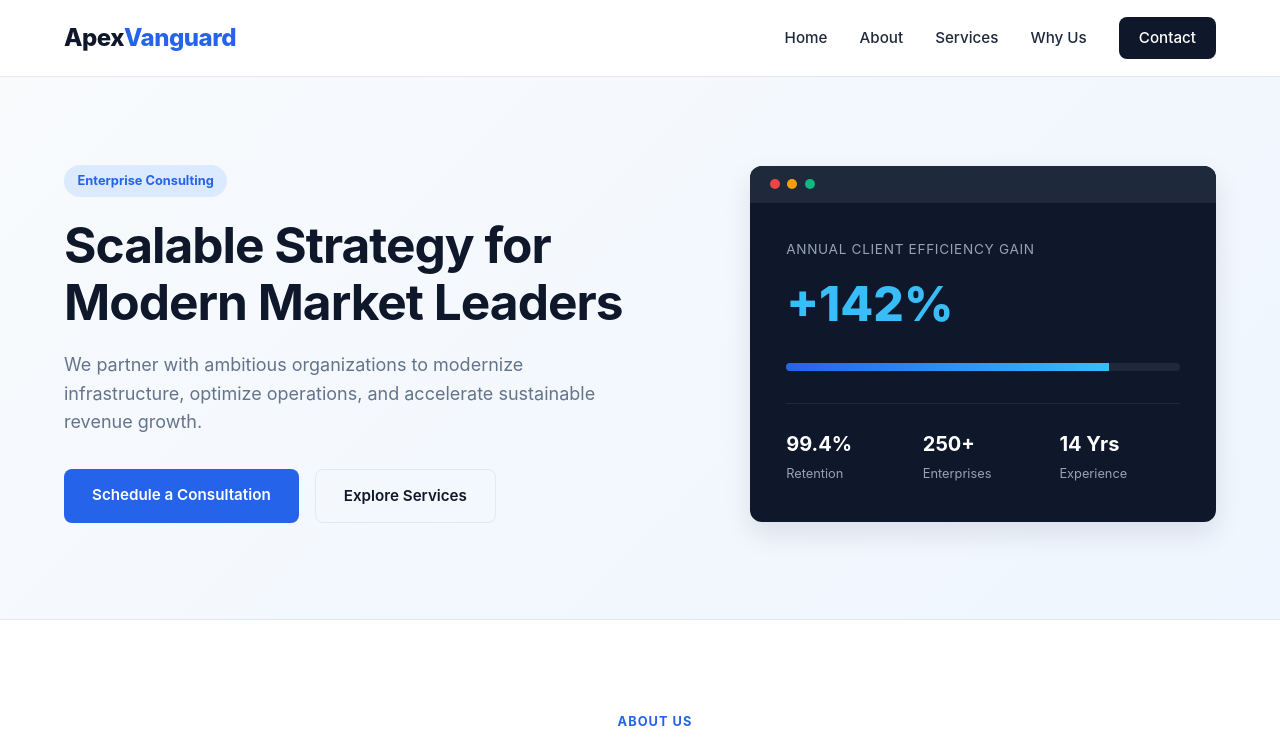
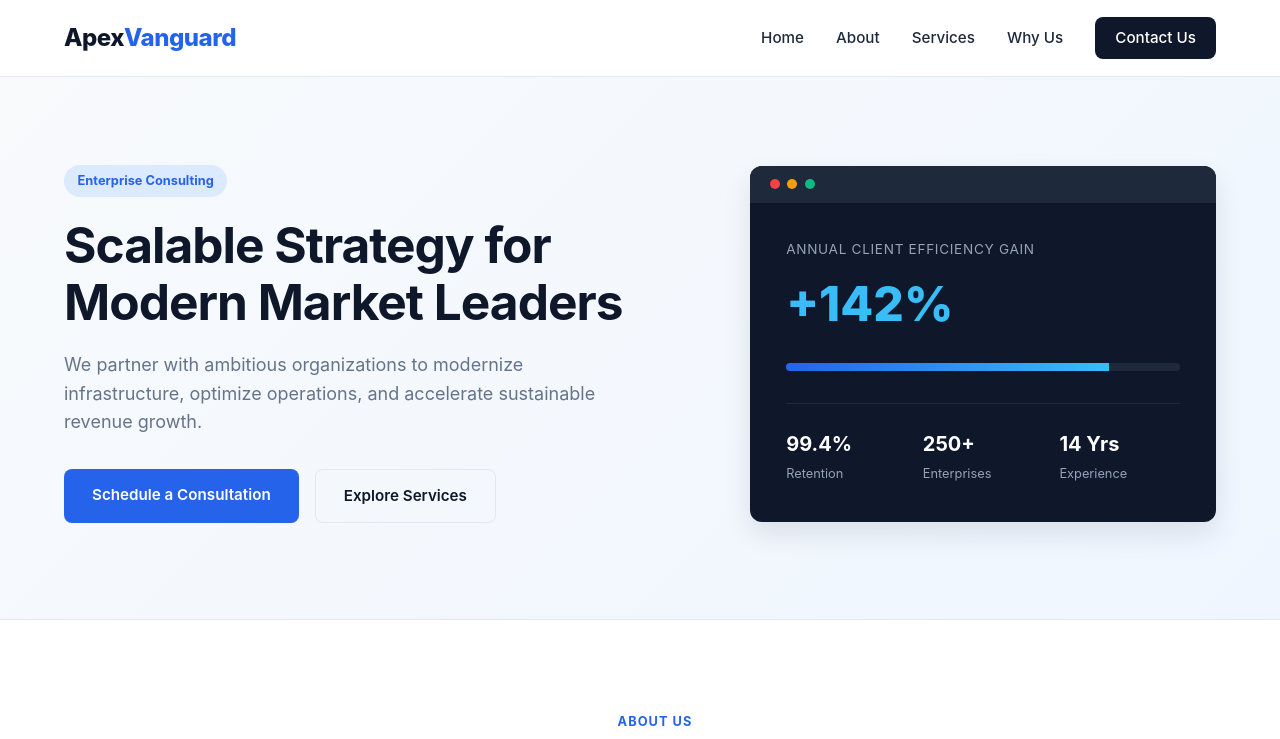
Before and after one commit to Razdanfah/Company-website, a plain HTML site: page index.html in a window 1280 px wide. Shown: the top 739 px of the page. Drawn offline with Linux system fonts and the light colour scheme.

Commit message:
Update index.html

```diff
--- a/index.html
+++ b/index.html
@@ -27,7 +27,7 @@
         <a href="#about">About</a>
         <a href="#services">Services</a>
         <a href="#why-us">Why Us</a>
-        <a href="#contact" class="nav-btn">Contact</a>
+        <a href="#contact" class="nav-btn">Contact Us</a>
       </nav>
     </div>
   </header>
```
